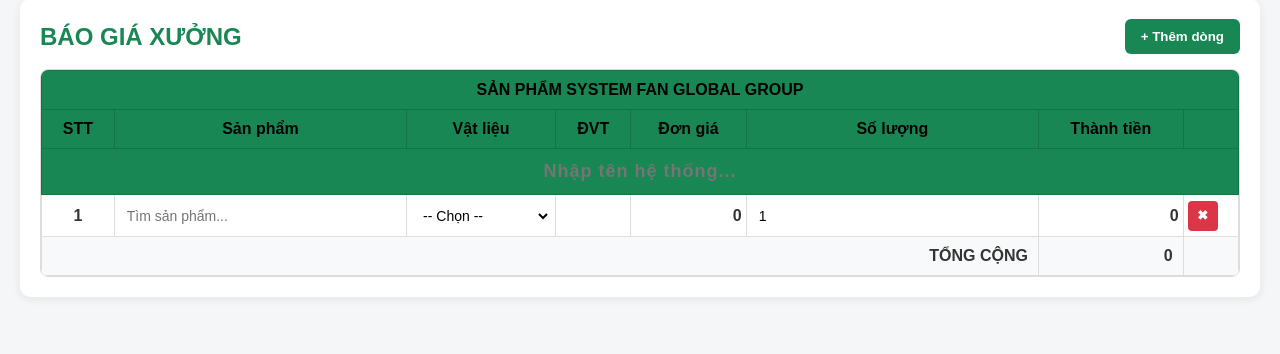
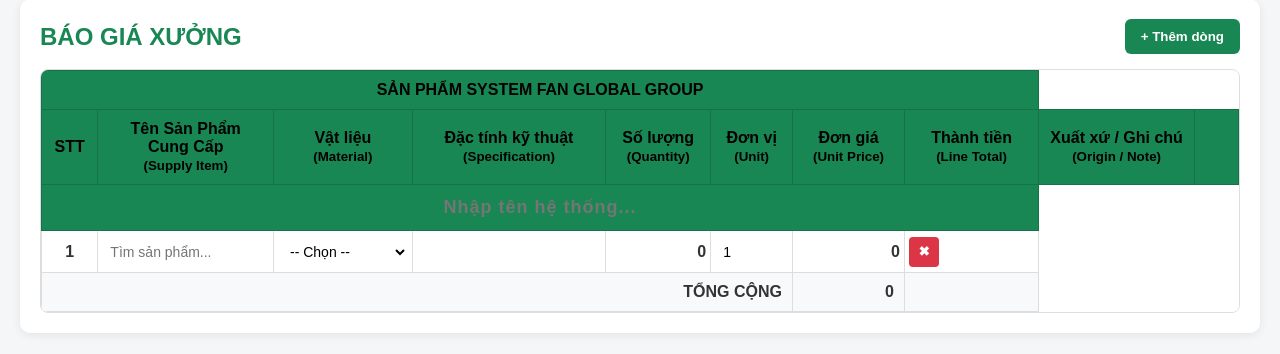
Before and after one commit to 20020899-debug/quote-web, a Flask app: page / in a window 1280 px wide. Shown: the part 21-375 px from the top of the page. Run offline with Flask 3, Linux system fonts and the light colour scheme; data that the repository does not hold is empty.

Commit message:
Update index.html

```diff
--- a/quote-web/templates/index.html
+++ b/quote-web/templates/index.html
@@ -31,17 +31,63 @@
         </th>
     </tr>
         <!-- ITEMS-->
-    </tr>
-                <tr>
-                    <th style="white:60px">STT</th>
-                    <th>Sản phẩm</th>
-                    <th style="white:180px">Vật liệu</th>
-                    <th style="white:100px">ĐVT</th>
-                    <th style="white:140px">Đơn giá</th>
-                    <th style="white:120px">Số lượng</th>
-                    <th style="white:180px">Thành tiền</th>
-                    <th style="white:60px"></th>
-                </tr>
+    <tr>
+
+    <th style="width:60px">
+        STT
+    </th>
+
+    <th style="width:250px">
+        Tên Sản Phẩm Cung Cấp
+        <br>
+        <small>(Supply Item)</small>
+    </th>
+
+    <th style="width:180px">
+        Vật liệu
+        <br>
+        <small>(Material)</small>
+    </th>
+
+    <th style="width:250px">
+        Đặc tính kỹ thuật
+        <br>
+        <small>(Specification)</small>
+    </th>
+
+    <th style="width:120px">
+        Số lượng
+        <br>
+        <small>(Quantity)</small>
+    </th>
+
+    <th style="width:100px">
+        Đơn vị
+        <br>
+        <small>(Unit)</small>
+    </th>
+
+    <th style="width:150px">
+        Đơn giá
+        <br>
+        <small>(Unit Price)</small>
+    </th>
+
+    <th style="width:180px">
+        Thành tiền
+        <br>
+        <small>(Line Total)</small>
+    </th>
+
+    <th style="width:220px">
+        Xuất xứ / Ghi chú
+        <br>
+        <small>(Origin / Note)</small>
+    </th>
+
+    <th style="width:60px"></th>
+
+</tr>
     <!-- 🔥 DÒNG NHẬP TÊN HỆ THỐNG -->
     <tr>
         <th colspan="8" style="padding:0;">
```
